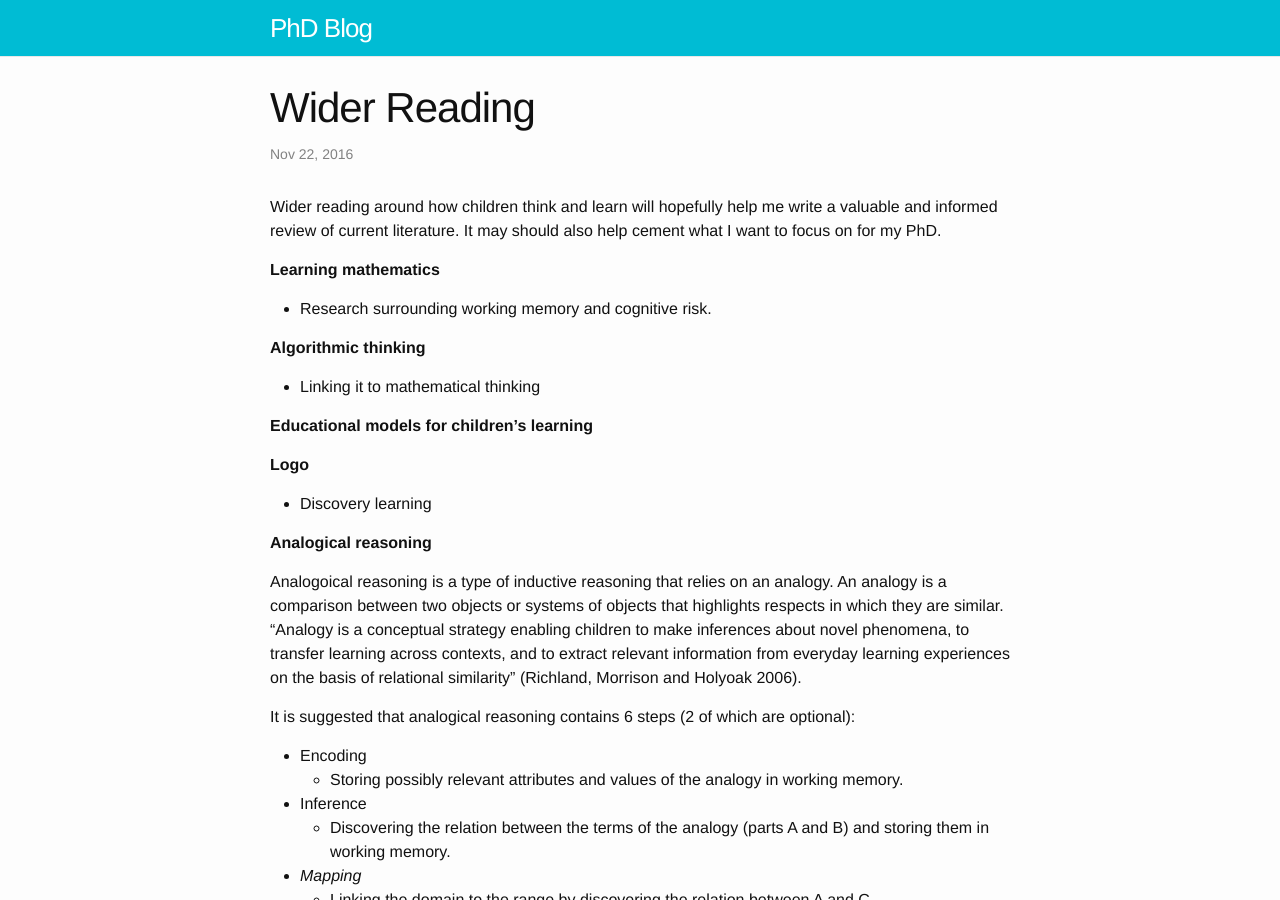
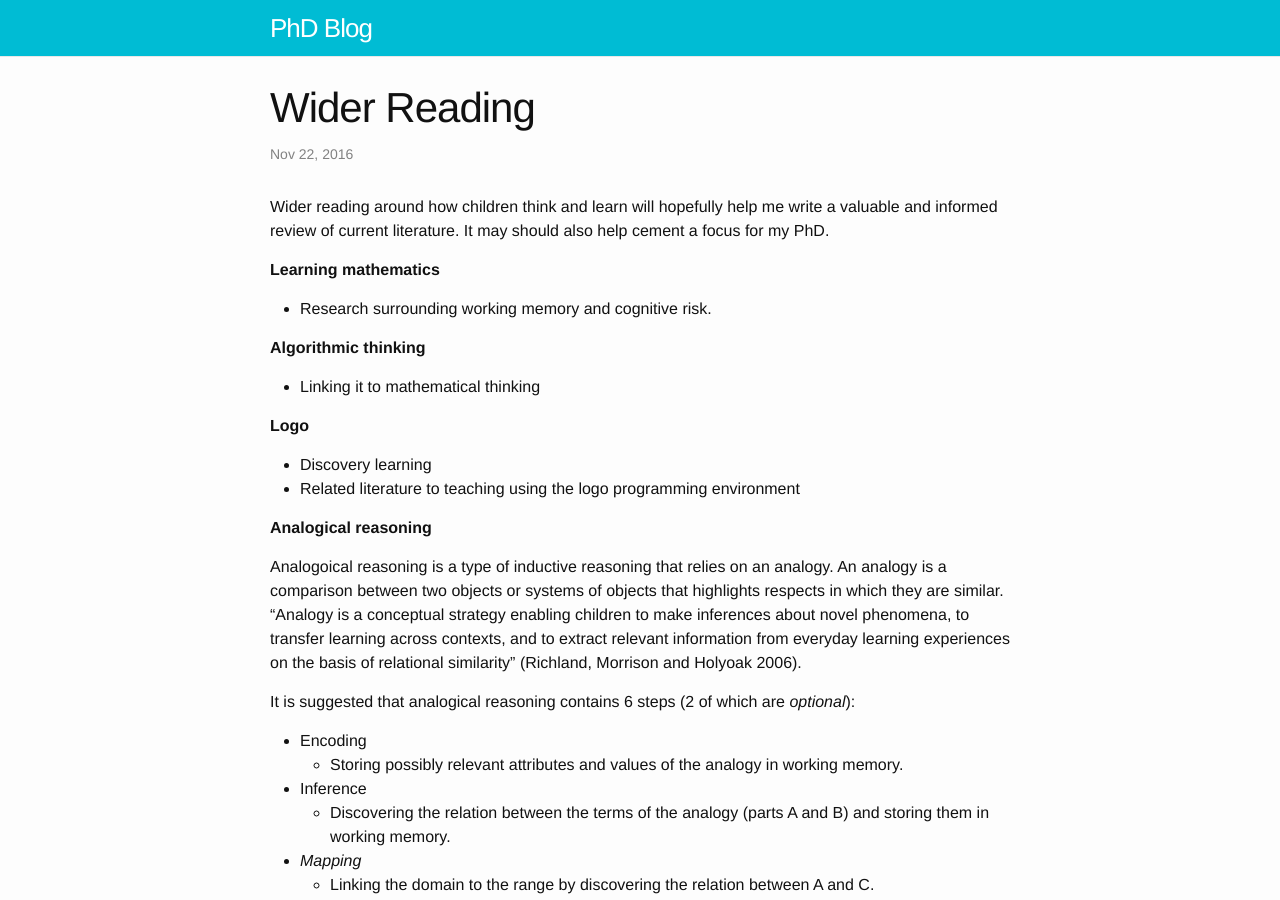
Before and after one commit to simonrose121/phd, a Jekyll site: the page built from _posts/2016-11-22-wider-reading.md, in a window 1280 px wide and 900 px high. Built offline with Jekyll 4.4.1, drawn with Linux system fonts in a browser that asks for light colours.

Commit message:
Extra bullet points

```diff
--- a/_posts/2016-11-22-wider-reading.md
+++ b/_posts/2016-11-22-wider-reading.md
@@ -5,7 +5,7 @@ date:   2016-11-22 10:47:00 +0100
 categories: learning
 ---
 
-Wider reading around how children think and learn will hopefully help me write a valuable and informed review of current literature. It may should also help cement what I want to focus on for my PhD.
+Wider reading around how children think and learn will hopefully help me write a valuable and informed review of current literature. It may should also help cement a focus for my PhD.
 
 **Learning mathematics**
 
@@ -15,17 +15,16 @@ Wider reading around how children think and learn will hopefully help me write a
 
 - Linking it to mathematical thinking
 
-**Educational models for children's learning**
-
 **Logo**
 
 - Discovery learning
+- Related literature to teaching using the logo programming environment
 
 **Analogical reasoning**
 
 Analogoical reasoning is a type of inductive reasoning that relies on an analogy. An analogy is a comparison between two objects or systems of objects that highlights respects in which they are similar. "Analogy is a conceptual strategy enabling children to make inferences about novel phenomena, to transfer learning across contexts, and to extract relevant information from everyday learning experiences on the basis of relational similarity" (Richland, Morrison and Holyoak 2006).
 
-It is suggested that analogical reasoning contains 6 steps (2 of which are optional):
+It is suggested that analogical reasoning contains 6 steps (2 of which are *optional*):
 
 - Encoding
 	- Storing possibly relevant attributes and values of the analogy in working memory.
```
